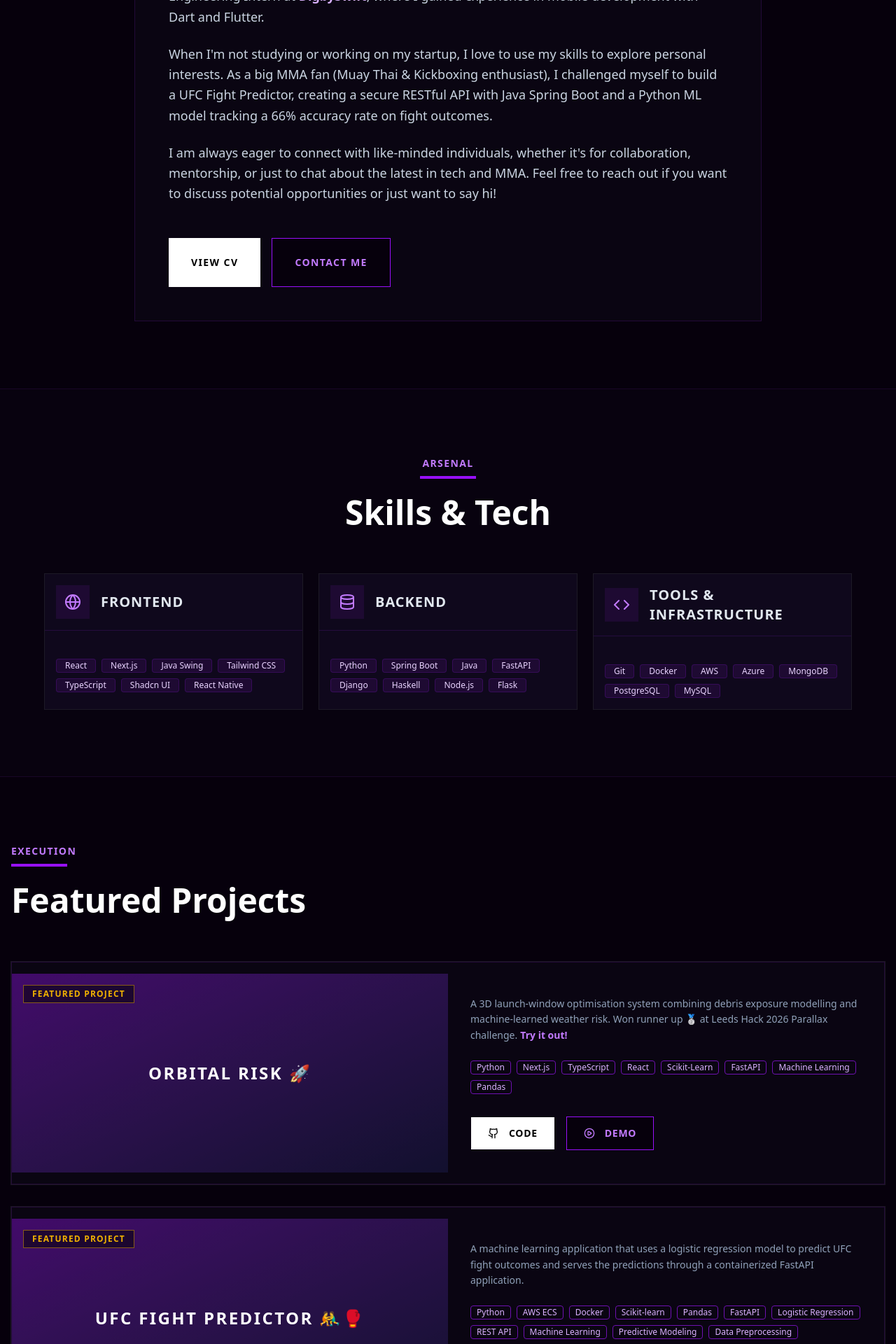
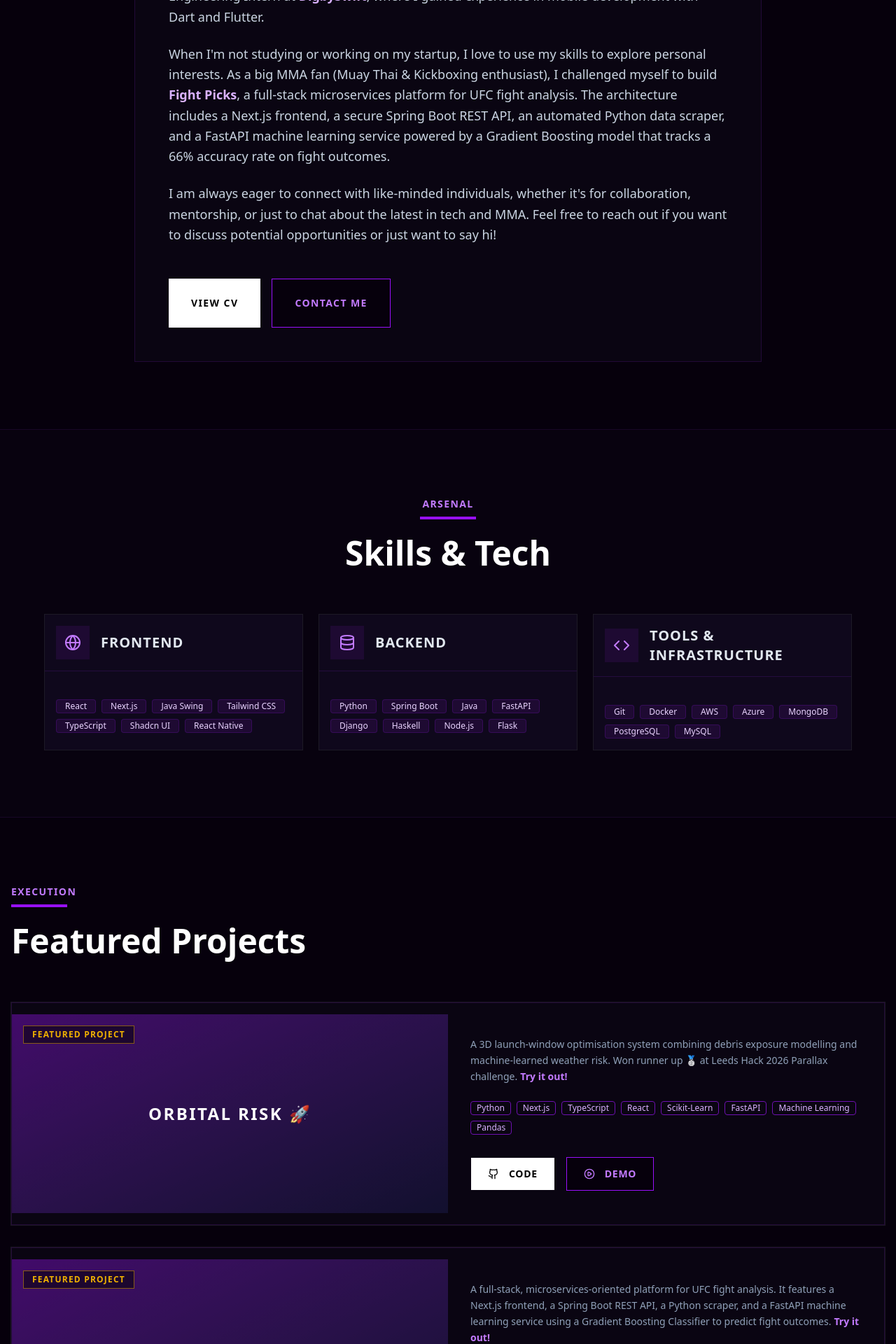
Before and after one commit to Vali-Hameed/Portfolio-Website, a Next.js app: page / in a window 1280 px wide. Shown: the part 1420-3340 px from the top of the page at 70% size. Built offline with nearby package versions, Linux system fonts and the light colour scheme.

Commit message:
update projects to include fightpicks

```diff
--- a/src/app/page.js
+++ b/src/app/page.js
@@ -100,13 +100,14 @@ const Portfolio = () => {
       link: "https://leedshack2026-prototype.vercel.app/"
     },
     {
-      title: "UFC Fight Predictor 🤼‍♂️🥊 ",
-      description: "A machine learning application that uses a logistic regression model to predict UFC fight outcomes and serves the predictions through a containerized FastAPI application.",
-      tech: ["Python", "AWS ECS", "Docker", "Scikit-learn", "Pandas", "FastAPI", "Logistic Regression", "REST API", "Machine Learning", "Predictive Modeling", "Data Preprocessing"],
-      github: "https://github.com/Vali-Hameed/UFC-Fight-Predictor",
+      title: "Fight Picks 🤼‍♂️🥊 ",
+      description: "A full-stack, microservices-oriented platform for UFC fight analysis. It features a Next.js frontend, a Spring Boot REST API, a Python scraper, and a FastAPI machine learning service using a Gradient Boosting Classifier to predict fight outcomes.",
+      tech: ["Next.js", "TypeScript", "Spring Boot", "Java", "Python", "FastAPI", "Scikit-Learn", "Gradient Boosting", "Docker", "AWS ECS", "PostgreSQL", "Oracle VPS"],
+      github: "https://github.com/Vali-Hameed/UFC-Fight-Predictor-Website",
       featured: true,
       playbackId: "01500v4x01zg75C02qtqZXtLqJwG4SeUdw2sbS00XqHRO8q00",
-      image: "bg-gradient-to-br from-purple-800 to-indigo-950"
+      image: "bg-gradient-to-br from-purple-800 to-indigo-950",
+      link: "https://fightpicks.net"
     },
     {
       title: "Tram Network Pathfinding 🚋",
@@ -284,7 +285,7 @@ const Portfolio = () => {
                 </p>
                 <p>
                   When I&apos;m not studying or working on my startup, I love to use my skills to explore personal interests.
-                  As a big MMA fan (Muay Thai & Kickboxing enthusiast), I challenged myself to build a UFC Fight Predictor, creating a secure RESTful API with Java Spring Boot and a Python ML model tracking a 66% accuracy rate on fight outcomes.
+                  As a big MMA fan (Muay Thai & Kickboxing enthusiast), I challenged myself to build <a href="https://fightpicks.net" target="_blank" rel="noopener noreferrer" className="text-purple-300 hover:underline font-semibold">Fight Picks</a>, a full-stack microservices platform for UFC fight analysis. The architecture includes a Next.js frontend, a secure Spring Boot REST API, an automated Python data scraper, and a FastAPI machine learning service powered by a Gradient Boosting model that tracks a 66% accuracy rate on fight outcomes.
                 </p>
                 <p>
                   I am always eager to connect with like-minded individuals, whether it&apos;s for collaboration, mentorship, or just to chat about the latest in tech and MMA.
```
